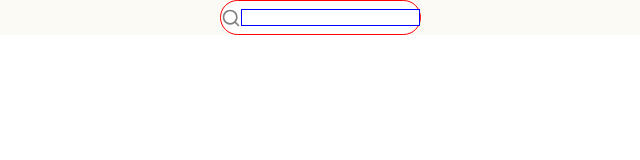
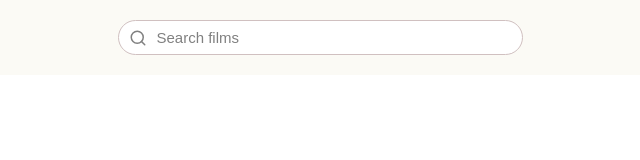
Before and after one commit to Adham606/movie-app, a plain HTML site: page index.html in a window 1280 px wide. Shown: the top 160 px of the page, without its empty margins (320-960 px from the left). Drawn offline with Linux system fonts and the light colour scheme.

Commit message:
new changes

```diff
--- a/index.html
+++ b/index.html
@@ -23,11 +23,9 @@
                 </div>
             </div>
             <div class="action">
-                <form action="">
-                    <div>
-                        <svg xmlns="http://www.w3.org/2000/svg" width="24" height="24" viewBox="0 0 24 24" fill="none" stroke="currentColor" stroke-width="2" stroke-linecap="round" stroke-linejoin="round" class="lucide lucide-search preview-icon srch"><path d="m21 21-4.34-4.34"/><circle cx="11" cy="11" r="8"/></svg>
-                        <input type="text" name="input">
-                    </div>
+                <form action="" class="form">
+                    <svg xmlns="http://www.w3.org/2000/svg" width="24" height="24" viewBox="0 0 24 24" fill="none" stroke="currentColor" stroke-width="2" stroke-linecap="round" stroke-linejoin="round" class="lucide lucide-search preview-icon srch"><path d="m21 21-4.34-4.34"/><circle cx="11" cy="11" r="8"/></svg>
+                    <input type="text" name="input" placeholder="Search films">
                 </form>
                 <div class="buttons">
 
@@ -35,5 +33,6 @@
             </div>
         </div>
     </header>
+    <script type="module" src="./src/scripts/main.js"></script>
 </body>
 </html>
--- /dev/null
+++ b/src/scripts/main.js
@@ -0,0 +1 @@
+import "./ui.js";
--- /dev/null
+++ b/src/scripts/ui.js
@@ -0,0 +1,9 @@
+const form = document.querySelector(".form");
+
+document.addEventListener("click", function (event) {
+if (form.contains(event.target)) {
+    form.classList.add("active");
+} else {
+    form.classList.remove("active");
+}
+});
--- a/src/styles/components.css
+++ b/src/styles/components.css
@@ -2,6 +2,8 @@
     background-color: var(--background-color-light);
     position: fixed;
     width: 100%;
+    padding-top: 20px;
+    padding-bottom: 20px;
 }
 
 .header .container {
@@ -62,24 +64,43 @@
     align-items: center;
 }
 
-.header form div{
+.header form{
     background-color: white;
     display: flex;
-    border: 1px solid red;
+    border: 1px solid #d0c0c0;
     border-radius: var(--border-rs-c);
-    justify-content: center;
     align-items: center;
     height: 35px;
+    width: 100%;
+    padding-right: 10px;
+    padding-left: 10px;
+    gap: 10px;
 }
 
 .header form input {
-    border: 1px solid blue;
+    border: none;
+    outline: none;
+    width: 355px;
+    height: 30px;
+    font-size: 15px;
+}
+
+/* .header form:focus-within{
+    border-color: var(--gold);
+} */
+
+.header form input::placeholder {
+    color: gray;
 }
 
 .header form .srch {
     color: gray;
-    width: 20px;
-    height: 20px;
+    width: 18px;
+    height: 18px;
+}
+
+.form.active {
+    border-color: #f2b95a;
 }
 
 body {
```
Also changed, not shown: 1 other file.
